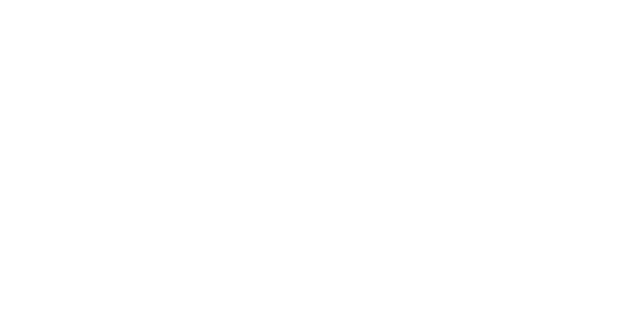
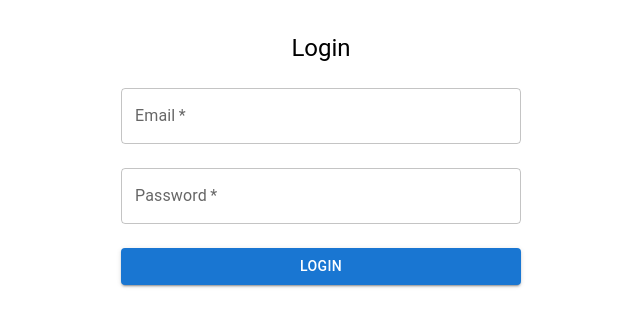
Before and after one commit to simsmile123/Thomas-Jefferson-School-Dashboard, a React (Vite) app in the folder tj-dashboard/: page /login in a window 1280 px wide. Shown: the top 326 px of the page, without its empty margins (319-959 px from the left). Built offline with nearby package versions, Linux system fonts and the light colour scheme.

Commit message:
finish login/signup

```diff
--- a/tj-dashboard/package.json
+++ b/tj-dashboard/package.json
@@ -14,6 +14,7 @@
     "@emotion/styled": "^11.11.5",
     "@mui/material": "^5.15.18",
     "@mui/styled-engine-sc": "^6.0.0-alpha.18",
+    "firebase": "^10.12.1",
     "react": "^18.2.0",
     "react-dom": "^18.2.0",
     "react-router-dom": "^6.23.1",
--- /dev/null
+++ b/tj-dashboard/src/components/LogInForm.jsx
@@ -0,0 +1,70 @@
+import React, { useState } from 'react';
+import { useNavigate } from 'react-router-dom';
+import { TextField, Button, Typography, Box, Alert } from '@mui/material';
+import { login } from '../firebaseAuth';
+
+const LoginForm = () => {
+  const [email, setEmail] = useState('');
+  const [password, setPassword] = useState('');
+  const [error, setError] = useState(null);
+  const navigate = useNavigate();
+
+  const handleLogin = async (event) => {
+    event.preventDefault();
+    try {
+      await login(email, password);
+      navigate('/');
+    } catch (err) {
+      switch (err.code) {
+        case 'auth/user-not-found':
+          setError('No user found with this email.');
+          break;
+        case 'auth/wrong-password':
+          setError('Incorrect password.');
+          break;
+        case 'auth/invalid-email':
+          setError('Invalid email address.');
+          break;
+        case 'auth/invalid-credential':
+          setError('Invalid credentials.');
+          break;
+        default:
+          setError(err.message);
+      }
+    }
+  };
+
+  return (
+    <Box sx={{ maxWidth: 400, mx: 'auto', mt: 4, textAlign: 'center' }}>
+      <Typography variant="h5" component="h1" gutterBottom>
+        Login
+      </Typography>
+      <form onSubmit={handleLogin}>
+        <TextField
+          label="Email"
+          type="email"
+          value={email}
+          onChange={(e) => setEmail(e.target.value)}
+          fullWidth
+          margin="normal"
+          required
+        />
+        <TextField
+          label="Password"
+          type="password"
+          value={password}
+          onChange={(e) => setPassword(e.target.value)}
+          fullWidth
+          margin="normal"
+          required
+        />
+        {error && <Alert severity="error">{error}</Alert>}
+        <Button type="submit" variant="contained" color="primary" fullWidth sx={{ mt: 2, mb: 2 }}>
+          Login
+        </Button>
+      </form>
+    </Box>
+  );
+};
+
+export default LoginForm;
--- a/tj-dashboard/src/components/SignupForm.jsx
+++ b/tj-dashboard/src/components/SignupForm.jsx
@@ -1,7 +1,7 @@
-// SignUpForm.js
 import React, { useState } from 'react';
+import { useNavigate } from 'react-router-dom';
 import { TextField, Button, Typography, Box, Alert, Divider } from '@mui/material';
-// import { signUp } from './firebaseAuth'; // ensure you have the correct path
+import { signUp } from '../firebaseAuth';
 
 const SignUpForm = () => {
   const [email, setEmail] = useState('');
@@ -9,6 +9,7 @@ const SignUpForm = () => {
   const [password, setPassword] = useState('');
   const [confirmPassword, setConfirmPassword] = useState('');
   const [error, setError] = useState(null);
+  const navigate = useNavigate();
 
   const handleSignUp = async (event) => {
     event.preventDefault();
@@ -16,17 +17,21 @@ const SignUpForm = () => {
       setError("Passwords do not match");
       return;
     }
-//     try {
-//       await signUp(email, password);
-//       alert('Sign Up Successful');
-//     } catch (err) {
-//       setError(err.message);
-//     }
+    try {
+      await signUp(email, password, username);
+      navigate('/');
+    } catch (err) {
+      if (err.code === 'auth/email-already-in-use') {
+        setError('User already exists with this email');
+      } else {
+        setError(err.message);
+      }
+    }
   };
 
   return (
     <Box sx={{ maxWidth: 400, mx: 'auto', mt: 4, textAlign: 'center' }}>
-      <Typography variant="h5" fontWeight="bold" component="h1" gutterBottom>
+      <Typography variant="h5" component="h1" gutterBottom>
         Create an account
       </Typography>
       <Typography variant="body1" gutterBottom>
@@ -74,8 +79,10 @@ const SignUpForm = () => {
         <Button type="submit" variant="contained" color="primary" fullWidth sx={{ mt: 2, mb: 2 }}>
           Sign up
         </Button>
+        <Button href="/login" type="submit" variant="contained" color="primary" fullWidth sx={{ mt: 2, mb: 2 }}>
+          Log in
+        </Button>
       </form>
-      {/* <Divider>or continue with</Divider> */}
     </Box>
   );
 };
--- /dev/null
+++ b/tj-dashboard/src/firebase.js
@@ -0,0 +1,21 @@
+// Import the functions you need from the SDKs you need
+import { initializeApp } from "firebase/app";
+import { getFirestore } from "firebase/firestore";
+// TODO: Add SDKs for Firebase products that you want to use
+// https://firebase.google.com/docs/web/setup#available-libraries
+
+// Your web app's Firebase configuration
+export const firebaseConfig = {
+  apiKey: import.meta.env.VITE_API_KEY,
+  authDomain: import.meta.env.VITE_AUTH_DOMAIN,
+  projectId: import.meta.env.VITE_PROJECT_ID,
+  storageBucket: import.meta.env.VITE_STORAGE_BUCKET,
+  messagingSenderId: import.meta.env.VITE_MESSAGING_SENDER_ID,
+  appId: import.meta.env.VITE_APP_ID,
+};
+
+// Initialize Firebase
+const app = initializeApp(firebaseConfig);
+const db = getFirestore(app);
+
+export { db };
--- /dev/null
+++ b/tj-dashboard/src/firebaseAuth.jsx
@@ -0,0 +1,35 @@
+import { initializeApp } from "firebase/app";
+import { getAuth, createUserWithEmailAndPassword, signInWithEmailAndPassword, signOut } from "firebase/auth";
+import { getFirestore, doc, setDoc } from "firebase/firestore";
+import { firebaseConfig } from "./firebase"; // ensure you have the correct path
+
+// Initialize Firebase
+const firebaseApp = initializeApp(firebaseConfig);
+const auth = getAuth(firebaseApp);
+const db = getFirestore(firebaseApp);
+
+// Sign up function
+const signUp = async (email, password, username) => {
+
+    const userCredential = await createUserWithEmailAndPassword(auth, email, password);
+    const user = userCredential.user;
+    await setDoc(doc(db, "users", user.uid), {
+      email: email,
+      username: username,
+      createdAt: new Date()
+    });
+    return user;
+
+};
+
+// Login function
+const login = (email, password) => {
+  return signInWithEmailAndPassword(auth, email, password);
+};
+
+// Logout function
+const logout = () => {
+  return signOut(auth);
+};
+
+export { auth, signUp, login, logout };
--- a/tj-dashboard/src/routes/Login.jsx
+++ b/tj-dashboard/src/routes/Login.jsx
@@ -1,11 +1,9 @@
 import React from 'react'
-// import LoginForm from '../components/LogInForm'
-
+import LoginForm from '../components/LogInForm'
 export const Login = () => {
   return (
     <>
-
+    <LoginForm />
     </>
-    // <LoginForm />
   )
 }
--- a/tj-dashboard/src/routes/Signup.jsx
+++ b/tj-dashboard/src/routes/Signup.jsx
@@ -1,8 +1,9 @@
 import React from 'react'
-import SignupForm from '../components/SignupForm.jsx'
+import SignUpForm from '../components/SignupForm'
 
 export const Signup = () => {
   return (
-    <SignupForm />
+
+    <SignUpForm />
   )
 }
```
Also changed, not shown: tj-dashboard/src/components/LogInForm.js (deleted, +0 -54 lines), 2 other files (tests, documents, lock files or other folders).
